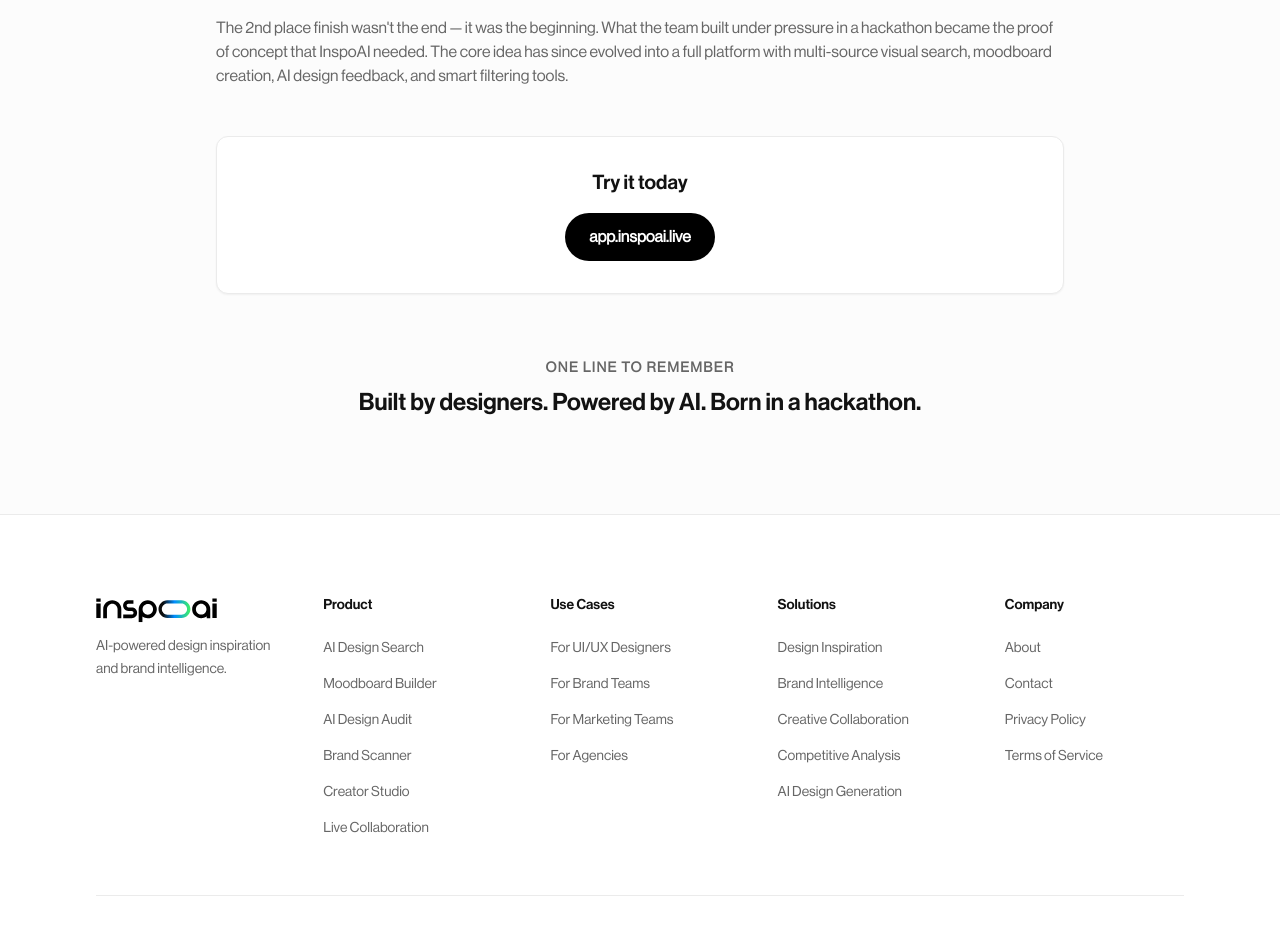
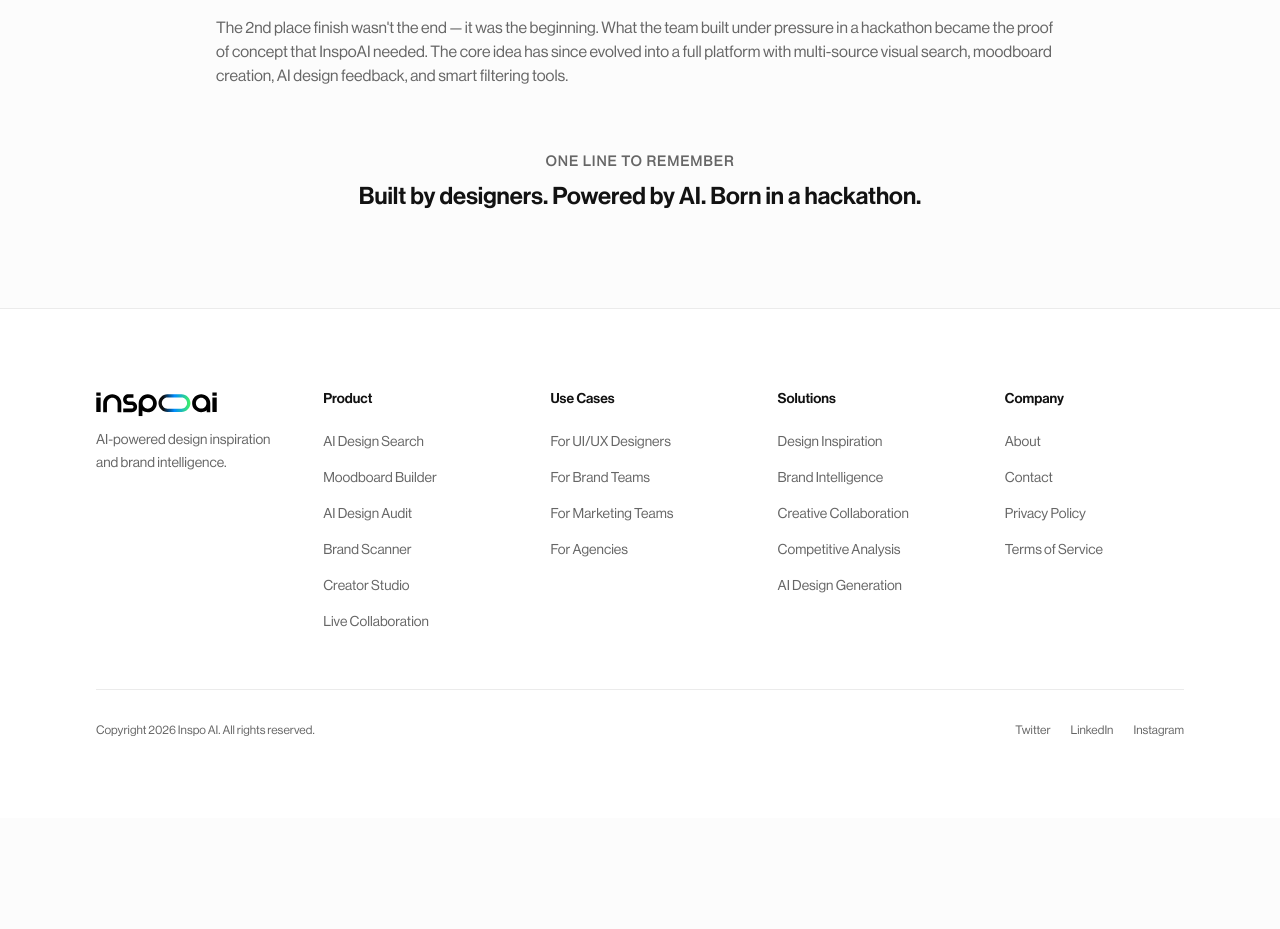
Before and after one commit to Farhanism-alt/inspo-landing-page, a React (Vite) app: page /about in a window 1280 px wide. Shown: the part 1760-2689 px from the top of the page. After the commit the page ends 2578 px from the top, so only its background shows below. Built offline with nearby package versions, Linux system fonts and the light colour scheme.

Commit message:
style(about): remove 'Try it today' CTA box

```diff
--- a/src/pages/About.tsx
+++ b/src/pages/About.tsx
@@ -81,13 +81,6 @@ const About = () => {
                         The 2nd place finish wasn't the end — it was the beginning. What the team built under pressure in a hackathon became the proof of concept that InspoAI needed. The core idea has since evolved into a full platform with multi-source visual search, moodboard creation, AI design feedback, and smart filtering tools.
                     </p>
 
-                    <div className="bg-card border border-border rounded-xl p-8 text-center mt-12 shadow-sm">
-                        <h3 className="text-xl font-bold text-foreground mb-4">Try it today</h3>
-                        <a href="https://app.inspoai.live" target="_blank" rel="noopener noreferrer" className="inline-block bg-black hover:inspo-gradient-bg text-white font-semibold px-6 py-3 rounded-pill transition-all duration-300">
-                            app.inspoai.live
-                        </a>
-                    </div>
-
                     <div className="mt-16 text-center">
                         <p className="text-sm font-semibold tracking-widest uppercase text-muted-foreground">One Line to Remember</p>
                         <p className="text-2xl font-display font-medium text-foreground mt-2">
```
